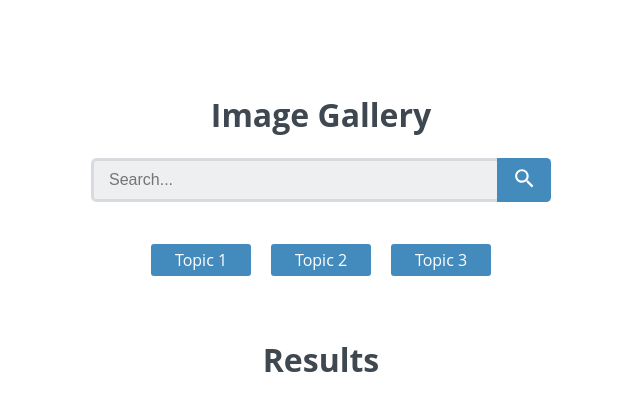
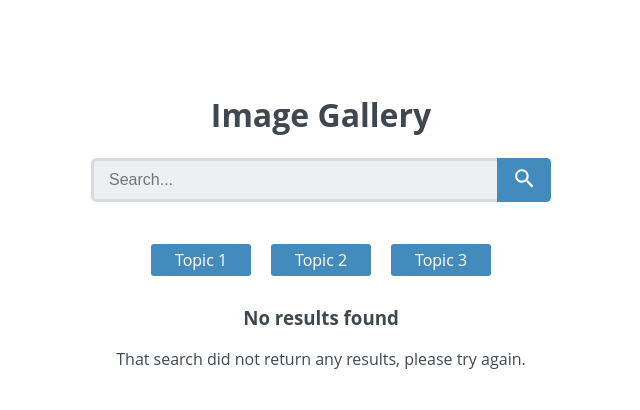
Before and after one commit to jordanmor/gallery-app-react, a React (Create React App) app: page / in a window 1280 px wide. Shown: the top 410 px of the page, without its empty margins (319-959 px from the left). Built offline with nearby package versions, Linux system fonts and the light colour scheme; no server answers.

Commit message:
Display friendly user message when no search matches are found

```diff
--- a/src/components/gallery.js
+++ b/src/components/gallery.js
@@ -2,6 +2,15 @@ import React from 'react';
 import GalleryItem from './galleryItem';
 
 const Gallery = ({ images }) => {
+
+  if (!images.length) {
+    return (
+      <div>
+        <h3>No results found</h3>
+        <p>That search did not return any results, please try again.</p>
+      </div>
+    );
+  }
 
   return (
     <div className="photo-container">
```
